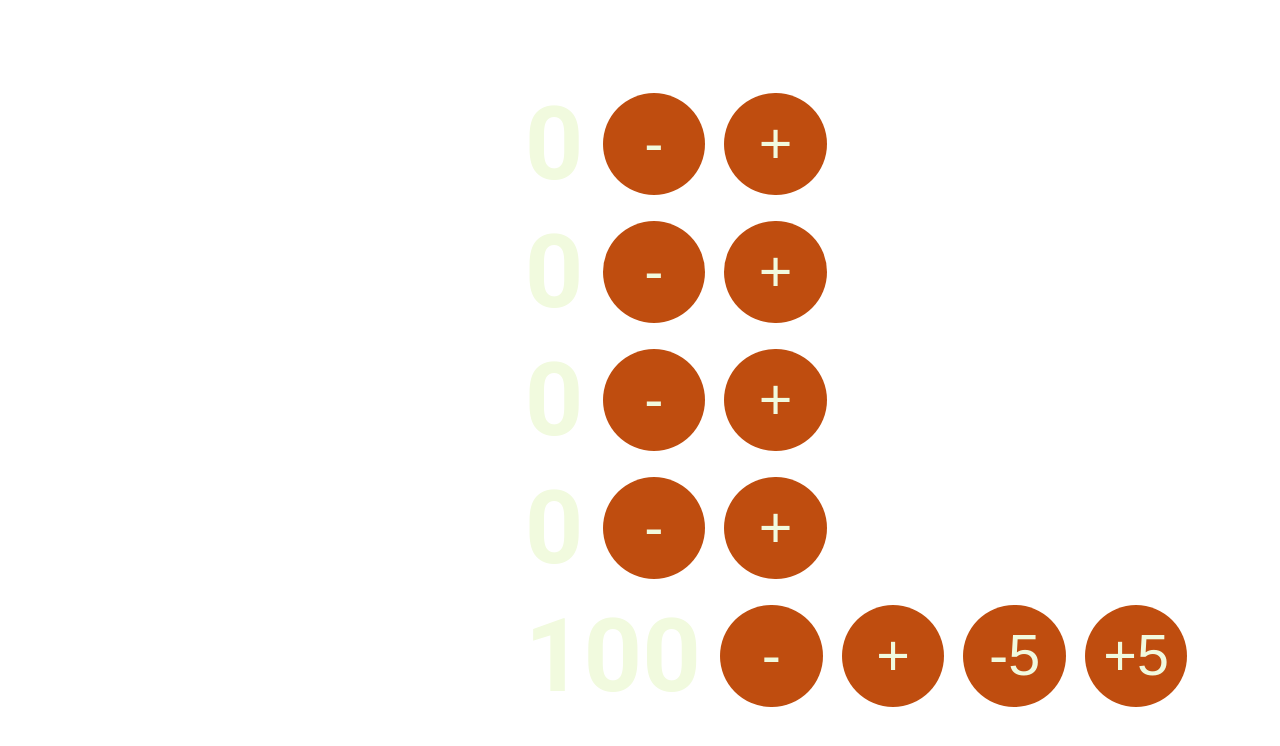
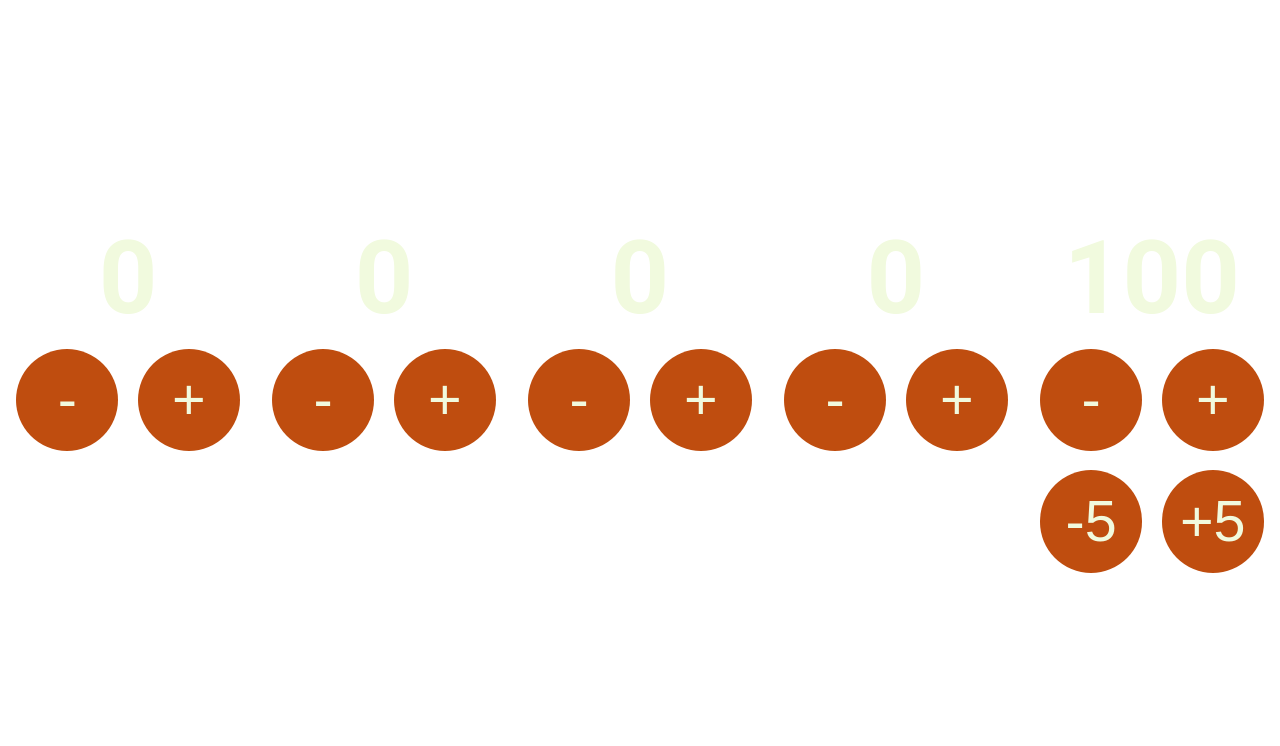
Before and after one commit to meganfitchett-jpg/All-Counters, a plain HTML site: page index.html in a window 1280 px wide. Drawn offline with Linux system fonts and the light colour scheme.

Commit message:
Update index.html

```diff
--- a/index.html
+++ b/index.html
@@ -20,12 +20,13 @@
       }
       .counters {
         display: flex;
-        flex-direction: column;
-        align-items: center;
+        flex-direction: row;
+        align-items: flex-start;
         gap: calc(var(--u) * 2);
       }
       .counter {
         display: flex;
+        flex-direction: column;
         align-items: center;
         gap: calc(var(--u) * 1.5);
         width: calc(var(--u) * 18);
```
